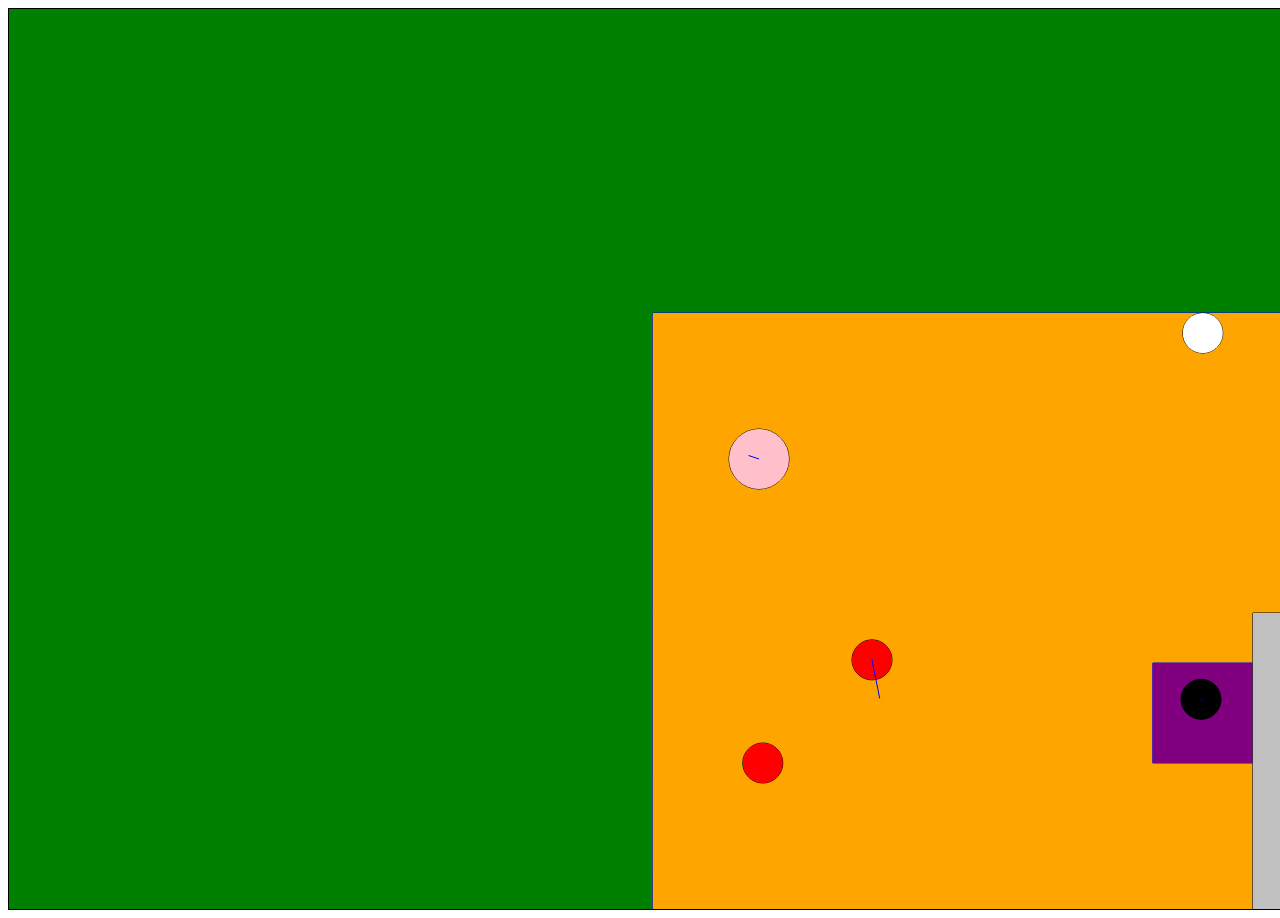
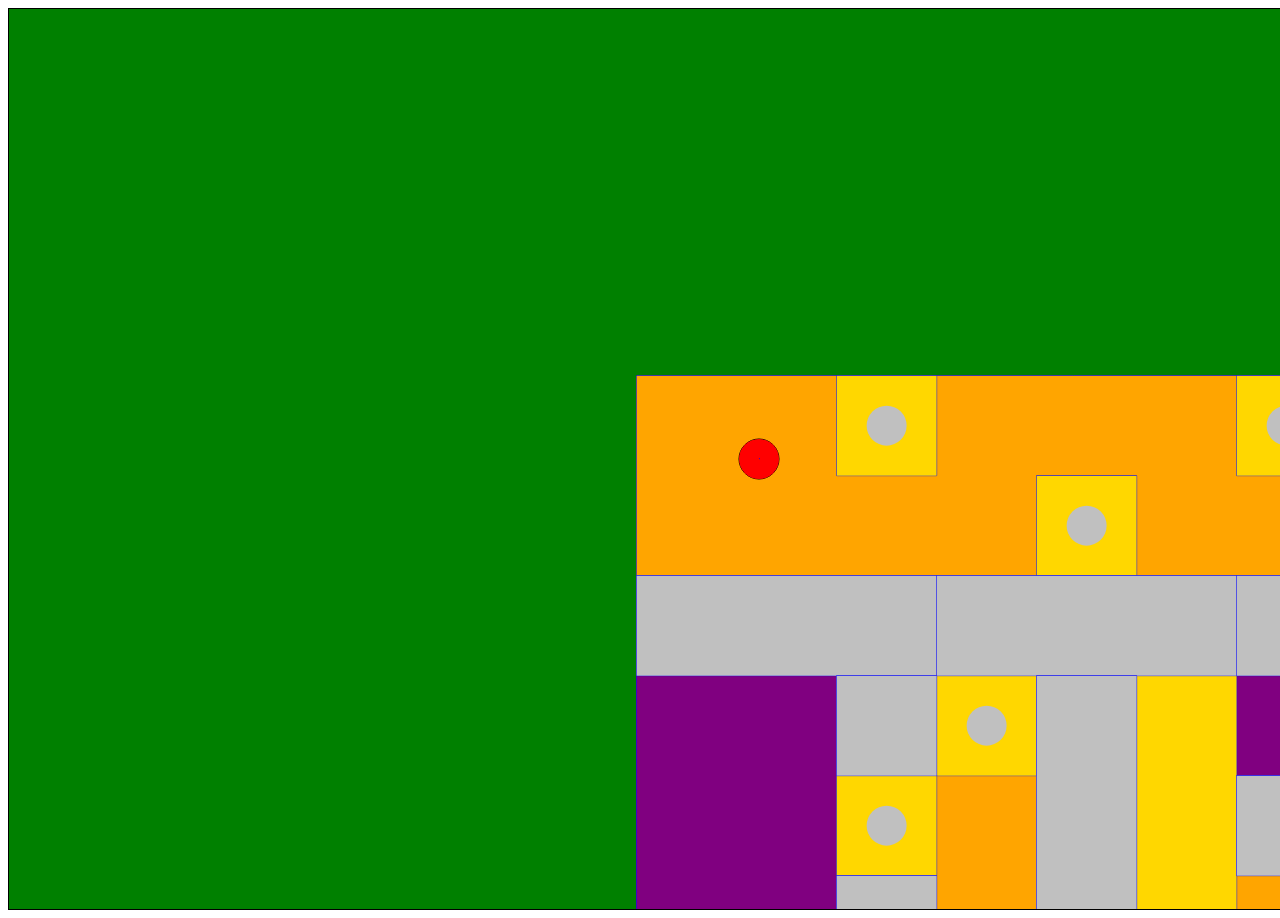
Before and after one commit to JackKyle/Diss, a plain HTML site: page index.html in a window 1280 px wide. Shown: the top 918 px of the page. Drawn offline with Linux system fonts and the light colour scheme.

Commit message:
Add files via upload

```diff
--- a/index.html
+++ b/index.html
@@ -16,6 +16,6 @@
 <body>
     <canvas id="canvas" tabindex = 0 width="1500" height="900"></canvas>
 
-    <script type = "module" src="objectCreation.js"></script>
+    <script type = "module" src="obstacleCourse.js"></script>
 </body>
 </html>
--- a/objectCreation.js
+++ b/objectCreation.js
@@ -1,6 +1,6 @@
 import { mainLoop, FrictionZone, Ball, Magnet, Block, Canvas, Teleporter} from './physics.js';
 
-let defaultCanvas = new Canvas(1500,3000, "black", "orange");
+let defaultCanvas = new Canvas(0, 0, 1500,3000, 0.01, "black", "orange");
 
 let Friction1 = new FrictionZone(500, 350, 100, 100, "black", "purple", 0.05);
 
--- /dev/null
+++ b/obstacleCourse.js
@@ -0,0 +1,129 @@
+import { mainLoop, FrictionZone, Ball, Magnet, Block, Canvas, Teleporter} from './physics.js';
+
+let defaultCanvas = new Canvas(0, 0, 1500,1500, 0.1, "black", "orange");
+
+let Friction1 = new FrictionZone(1300, 0, 100, 300, "black", "purple", 0.5);
+
+let Friction2 = new FrictionZone(900, 1200, 100, 300, "black", "purple", 0.5);
+
+let Friction3 = new FrictionZone(600, 300, 300, 100, "black", "purple", 0.5);
+
+let Friction4 = new FrictionZone(400, 1400, 300, 100, "black", "purple", 0.5);
+
+let Friction5 = new FrictionZone(0, 300, 200, 1200, "black", "purple", 0);
+
+let block1 = new Block(0, 200, 300, 100, "black", "Silver");
+
+let block2 = new Block(300, 200, 300, 100, "black", "Silver");
+
+let block3 = new Block(600, 200, 300, 100, "black", "Silver");
+
+let block4 = new Block(900, 200, 400, 100, "black", "Silver");
+
+let block5 = new Block(1400, 200, 100, 100, "black", "Silver");
+
+let block6 = new Block(1300, 400, 125, 100, "black", "Silver");
+
+let block7 = new Block(1375, 600, 125, 100, "black", "Silver");
+
+let block8 = new Block(1300, 800, 125, 100, "black", "Silver");
+
+let block9 = new Block(1375, 1000, 125, 100, "black", "Silver");
+
+let block10 = new Block(1100, 1200, 325, 100, "black", "Silver");
+
+let block11 = new Block(800, 400, 100, 300, "black", "Silver");
+
+let block12 = new Block(800, 700, 100, 300, "black", "Silver");
+
+let block13 = new Block(800, 1000, 100, 300, "black", "Silver");
+
+let block14 = new Block(800, 1300, 100, 200, "black", "Silver");
+
+let block15 = new Block(400, 1300, 300, 100, "black", "Silver");
+
+let block16 = new Block(600, 400, 100, 100, "black", "Silver");
+
+let block17 = new Block(700, 600, 100, 100, "black", "Silver");
+
+let block18 = new Block(600, 800, 100, 100, "black", "Silver");
+
+let block19 = new Block(700, 1000, 100, 100, "black", "Silver");
+
+let block20 = new Block(600, 1200, 100, 100, "black", "Silver");
+
+let block21 = new Block(400, 300, 100, 300, "black", "Silver");
+
+let block22 = new Block(400, 600, 100, 300, "black", "Silver");
+
+let block23 = new Block(400, 900, 100, 400, "black", "Silver")
+
+let block24 = new Block(200, 500, 100, 300, "black", "Silver");
+
+let block25 = new Block(200, 800, 100, 300, "black", "Silver");
+
+let block26 = new Block(200, 1100, 100, 400, "black", "Silver");
+
+let block27 = new Block(200, 300, 100, 100, "black", "Silver");
+
+let magnet1 = new Magnet (1150, 350, 20, 30, "North", "black", "white");
+
+let magnet2 = new Magnet (1150, 750, 20, 30, "North", "black", "white");
+
+let magnet3 = new Magnet (1150, 1150, 20, 30, "North", "black", "white");
+
+let Teleporter1 = new Teleporter (200, 0, 100, 100, 100, 100, "black", "gold", "silver");
+
+let Teleporter2 = new Teleporter (400, 100, 100, 100, 100, 100, "black", "gold", "silver");
+
+let Teleporter3 = new Teleporter (600, 0, 100, 100, 100, 100, "black", "gold", "silver");
+
+let Teleporter4 = new Teleporter (800, 100, 100, 100, 100, 100, "black", "gold", "silver");
+
+let Teleporter5 = new Teleporter (1000, 0, 100, 100, 100, 100, "black", "gold", "silver");
+
+let Teleporter6 = new Teleporter (1200, 100, 100, 100, 100, 100, "black", "gold", "silver");
+
+let Teleporter7 = new Teleporter (1400, 0, 100, 200, 100, 100, "black", "gold", "silver");
+
+let Teleporter8 = new Teleporter (1200, 300, 100, 900, 1350, 250, "black", "gold", "silver");
+
+let Teleporter9 = new Teleporter (1400, 1400, 100, 100, 1350, 250, "black", "gold", "silver");
+
+let Teleporter10 = new Teleporter (1200, 1300, 100, 100, 1350, 250, "black", "gold", "silver");
+
+let Teleporter11 = new Teleporter (1000, 1400, 100, 100, 1350, 250, "black", "gold", "silver");
+
+let Teleporter12 = new Teleporter (1000, 300, 100, 1000, 950, 1350, "black", "gold", "silver");
+
+let Teleporter13 = new Teleporter (500, 300, 100, 1000, 700, 350, "black", "gold", "silver");
+
+let Teleporter14 = new Teleporter (300, 300, 100, 100, 550, 1450, "black", "gold", "silver");
+
+let Teleporter15 = new Teleporter (200, 400, 100, 100, 100, 350, "black", "gold", "silver");
+
+let Ball1 = new Ball(100, 100, 20, 10, 0, 0, 5, 1, true, "South", 4, false, true, false, "black", "red", "false");
+
+let Ball2 = new Ball(930, 1170, 30, 20, 0, 0, 5, 1, false, "/", 0, true, false, false, "black", "red", "false");
+
+let Ball3 = new Ball(970, 1070, 30, 20, 0, 0, 5, 1, false, "/", 0, true, false, false, "black", "red", "false");
+
+let Ball4 = new Ball(930, 970, 30, 20, 0, 0, 5, 1, false, "/", 0, true, false, false, "black", "red", "false");
+
+let Ball5 = new Ball(970, 870, 30, 20, 0, 0, 5, 1, false, "/", 0, true, false, false, "black", "red", "false");
+
+let Ball6 = new Ball(930, 770, 30, 20, 0, 0, 5, 1, false, "/", 0, true, false, false, "black", "red", "false");
+
+let Ball7 = new Ball(970, 670, 30, 20, 0, 0, 5, 1, false, "/", 0, true, false, false, "black", "red", "false");
+
+let Ball8 = new Ball(930, 570, 30, 20, 0, 0, 5, 1, false, "/", 0, true, false, false, "black", "red", "false");
+
+let Ball9 = new Ball(970, 470, 30, 20, 0, 0, 5, 1, false, "/", 0, true, false, false, "black", "red", "false");
+
+let Ball14 = new Ball(670, 650, 30, 20, 0, 0, 5, 1, true, "South", 3, true, false, false, "black", "red", "false");
+
+let Ball15 = new Ball(670, 1050, 30, 20, 0, 0, 5, 1, true, "South", 3, true, false, false, "black", "red", "false");
+
+let Ball16 = new Ball(100, 350, 30, 20, -3, 5, 5, 1, false, "/", 0, false, false, false, "black", "red", "false");
+
+requestAnimationFrame(mainLoop);
--- a/physics.js
+++ b/physics.js
@@ -6,7 +6,7 @@ const MagnetArray = [];
 const BlockArray = [];
 const CanvasArray = [];
 const TeleportArray = [];
-let friction = 0.000001;
+let friction = 0.001;
 let moveLeft = false;
 let moveRight = false;
 let moveDown = false;
@@ -31,12 +31,29 @@ class Vector{
     }
 }
 class Ball{
-    constructor(xpoint, ypoint, radius, mass, velocityx, velocityy, accelerationScalar, magnetic, pole, magnetism,
-        stationary, player, ghost, outline, fill){
+    constructor(xpoint, ypoint, radius, mass, velocityx, velocityy, maxvelocity, accelerationScalar, magnetic, pole, magnetism,
+        stationary, player, ghost, outline, fill, frictionCheck){
+        if (xpoint<radius){
+            xpoint = radius;
+        }
+        if (ypoint<radius){
+            xpoint = radius;
+        }
         this.centre = new Vector(xpoint, ypoint);
+        if (radius<=0){
+            this.radius = 1;
+        } else {
             this.radius = radius;
+        }
+        if (mass<=0){
+            this.mass = 0.00001;
+        } else{
             this.mass = mass;
+        }
         this.magnetic = magnetic;
+        if (magnetism<0){
+            magnetism = 0;
+        }
         if (this.magnetic == true){
             this.pole = pole;
             this.magnetism = magnetism;
@@ -45,9 +62,19 @@ class Ball{
             this.magnetism = 0;
         }
         this.velocity = new Vector(velocityx,velocityy);
+        this.maxvelocity = maxvelocity;
+        if (accelerationScalar <0){
+            accelerationScalar *= -1;
+        }
         this.accelerationScalar = accelerationScalar;
         this.accelerationVector = new Vector(0,0);
+        if (stationary!== true && stationary!== false){
+            stationary = false;
+        }
         this.stationary = stationary;
+        if (player!== true && player!== false){
+            player = false;
+        }
         this.player = player;
         this.outline = outline;
         this.fill = fill;
@@ -57,7 +84,14 @@ class Ball{
         } else{
             this.canvasCentre = new Vector (0,0);
         }
+        if (ghost!== true && ghost!== false){
+            ghost = false;
+        }
         this.ghost = ghost;
+        if (frictionCheck !== false){
+            frictionCheck = false;
+        }
+        this.frictionCheck = frictionCheck
         BallArray.push(this);
     }
     //displaying the current acceleration and the velocity of the ball
@@ -79,11 +113,26 @@ class Ball{
 
 class FrictionZone{
     constructor(upperxpoint, upperypoint, xlength, ylength, outline, fill, friction){
+        if (upperxpoint<0){
+            upperxpoint = 0;
+        }
+        if (upperypoint<0){
+            upperypoint = 0;
+        }
         this.upperpoint = new Vector (upperxpoint, upperypoint);
         this.canvasStart = new Vector (0,0);
+        if (xlength<=0){
+            xlength = 1;
+        }
+        if (ylength<=0){
+            ylength = 1;
+        }
         this.length = new Vector (xlength, ylength);
         this.outline = outline;
         this.fill = fill;
+        if (friction>1){
+            friction = 1;
+        }
         this.friction = friction;
         FrictionSquareArray.push(this);
     }
@@ -91,9 +140,23 @@ class FrictionZone{
 
 class Magnet{
     constructor(xpoint, ypoint, radius, magnetism, pole, outline, fill){
+        if (xpoint<radius){
+            xpoint = radius;
+        }
+        if (ypoint<radius){
+            xpoint = radius;
+        }
         this.centre = new Vector (xpoint, ypoint);
         this.canvasCentre = new Vector(0,0);
+        if (radius<=0){
+            this.radius = 1;
+        } else {
             this.radius = radius;
+        }
+        this.radius = radius;
+        if (magnetism<0){
+            magnetism = 0;
+        }
         this.magnetism = magnetism;
         this.pole = pole;
         this.outline = outline;
@@ -104,8 +167,20 @@ class Magnet{
 
 class Block {
     constructor(xstart, ystart, xlength, ylength, outline, fill){
+        if (xstart<0){
+            xstart = 0;
+        }
+        if (ystart<0){
+            ystart = 0;
+        }
         this.start = new Vector (xstart, ystart);
         this.canvasStart = new Vector (0,0);
+        if (xlength<=0){
+            xlength = 1;
+        }
+        if (ylength<=0){
+            ylength = 1;
+        }
         this.length = new Vector (xlength, ylength);
         this.outline = outline;
         this.fill = fill;
@@ -115,10 +190,20 @@ class Block {
 }
 
 class Canvas {
-    constructor(xlength, ylength, outline, fill){
-        this.universalStart = new Vector(0, 0);
+    constructor(xstart, ystart, xlength, ylength, friction, outline, fill){
+        this.universalStart = new Vector(xstart, ystart);
         this.canvasStart = new Vector(0,0);
+        if (xlength<=0){
+            xlength = 1;
+        }
+        if (ylength<=0){
+            ylength = 1;
+        }
         this.length = new Vector(xlength, ylength);
+        if (friction<0){
+            friction = 0;
+        }
+        this.friction = friction;
         this.outline = outline;
         this.fill = fill;
         CanvasArray.push(this);
@@ -257,10 +342,24 @@ function ballVectors(ball_1, ball_2){
 //function to add acceleration to the velocity
 function addAcceleration(ball_1){
     if (ball_1.accelerationVector.x_vector>0.01 || ball_1.accelerationVector.x_vector<-0.01){
+        if (ball_1.velocity.x_vector>5){
+            ball_1.velocity.x_vector = 5;
+        } else if (ball_1.velocity.x_vector<-5){
+            ball_1.velocity.x_vector = -5;
+        }
+        if (ball_1.velocity.x_vector<=5&&ball_1.velocity.x_vector>=-5){
             ball_1.velocity.x_vector += ball_1.accelerationVector.x_vector;
         }
+    }
     if (ball_1.accelerationVector.y_vector>0.01 || ball_1.accelerationVector.y_vector<-0.01){
+        if (ball_1.velocity.y_vector>5){
+            ball_1.velocity.y_vector = 5;
+        } else if (ball_1.velocity.y_vector<-5){
+            ball_1.velocity.y_vector = -5;
+        }
+        if (ball_1.velocity.y_vector<=5&&ball_1.velocity.y_vector>=-5){
             ball_1.velocity.y_vector += ball_1.accelerationVector.y_vector;
+        }
     }
 }
 
@@ -279,37 +378,44 @@ function checkFriction(ball_1, square_1){
     //checks that the centre of the ball (the point that would be touching the surface of the friction zone if ball
     //is considered a 2d representation of a sphere) is within the coordinates of the zone and applies friction of
     //zone to the ball
+    if (ball_1.frictionCheck == false){
         if ((ball_1.centre.x_vector>=square_1.upperpoint.x_vector&&ball_1.centre.x_vector<=
             (square_1.upperpoint.x_vector+square_1.length.x_vector)) &&
             (ball_1.centre.y_vector>=square_1.upperpoint.y_vector&&ball_1.centre.y_vector<=
             (square_1.upperpoint.y_vector+square_1.length.y_vector))){
                 ball_1.velocity.x_vector *= 1 - square_1.friction;
                 ball_1.velocity.y_vector *= 1 - square_1.friction;
-    } else {
-        ball_1.velocity.x_vector *= 1 - friction;
-        ball_1.velocity.y_vector *= 1 - friction;
+                console.log(ball_1.radius, square_1.friction);
+                ball_1.frictionCheck = true;
+        }
     }
 }
 
 //function to check if the ball is against the edges
-function checkEdges(ball_1){
+function checkEdges(ball_1, canvas_1){
     //checks that ball isn't past border of screen and reverses vector dependent on side it hits
     //also brings ball back to edge if it were to cross the border due to the small jumps the ball
     //actually makes to simulate movement
-    if (ball_1.centre.x_vector <= ball_1.radius || ball_1.centre.x_vector >= (CanvasArray[0].length.x_vector-ball_1.radius)){
+    if (((ball_1.centre.x_vector-ball_1.radius) <= canvas_1.universalStart.x_vector ||
+     ball_1.centre.x_vector >= (canvas_1.universalStart.x_vector + canvas_1.length.x_vector-ball_1.radius))&&
+     ((ball_1.centre.y_vector-ball_1.radius)>=(canvas_1.universalStart.y_vector-(canvas_1.length.y_vector/20)) &&
+     (ball_1.centre.y_vector+ball_1.radius)<=(canvas_1.universalStart.y_vector+canvas_1.length.y_vector+(canvas_1.length.y_vector/20)))){
         if (ball_1.centre.x_vector<=ball_1.radius){
-            ball_1.centre.x_vector = ball_1.radius;
-        } else if (ball_1.centre.x_vector >= (CanvasArray[0].length.x_vector-ball_1.radius)){
-            ball_1.centre.x_vector = CanvasArray[0].length.x_vector - ball_1.radius;
+            ball_1.centre.x_vector = canvas_1.universalStart.x_vector+ball_1.radius;
+        } else if (ball_1.centre.x_vector >= (canvas_1.length.x_vector-ball_1.radius)){
+            ball_1.centre.x_vector = canvas_1.length.x_vector - ball_1.radius;
         }
         ball_1.velocity.x_vector = -1 * ball_1.velocity.x_vector;
     }
 
-    if (ball_1.centre.y_vector <= ball_1.radius || ball_1.centre.y_vector >= (CanvasArray[0].length.y_vector-ball_1.radius)){
+    if (((ball_1.centre.y_vector-ball_1.radius) <= canvas_1.universalStart.y_vector ||
+    ball_1.centre.y_vector >= (canvas_1.universalStart.y_vector + canvas_1.length.y_vector-ball_1.radius))&&
+    ((ball_1.centre.x_vector-ball_1.radius)>=(canvas_1.universalStart.x_vector-(canvas_1.length.x_vector/20)) &&
+    (ball_1.centre.x_vector+ball_1.radius)<=(canvas_1.universalStart.x_vector+canvas_1.length.x_vector+(canvas_1.length.x_vector/20)))){
         if (ball_1.centre.y_vector<=ball_1.radius){
             ball_1.centre.y_vector = ball_1.radius;
-        } else if (ball_1.centre.y_vector >= (CanvasArray[0].length.y_vector-ball_1.radius)){
-            ball_1.centre.y_vector = CanvasArray[0].length.y_vector - ball_1.radius;
+        } else if (ball_1.centre.y_vector >= (canvas_1.length.y_vector-ball_1.radius)){
+            ball_1.centre.y_vector = canvas_1.length.y_vector - ball_1.radius;
         }
         ball_1.velocity.y_vector = ball_1.velocity.y_vector * -1;
     }
@@ -338,10 +444,10 @@ function checkMagnets(ball_1, magnet_1){
         //mass of ball taken into consideration for calculation of velocity
         magneticVelocity.x_vector *= 1/ball_1.mass;
         magneticVelocity.y_vector *= 1/ball_1.mass;
-        if ((magneticVelocity.x_vector>0.0001 || magneticVelocity.x_vector<-0.0001)&&ball_1.stationary == false){
+        if ((magneticVelocity.x_vector>0.0005 || magneticVelocity.x_vector<-0.0005)&&ball_1.stationary == false){
             ball_1.velocity.x_vector += magneticVelocity.x_vector;
         }
-        if ((magneticVelocity.y_vector>0.0001 || magneticVelocity.y_vector<-0.0001)&&ball_1.stationary == false){
+        if ((magneticVelocity.y_vector>0.0005 || magneticVelocity.y_vector<-0.0005)&&ball_1.stationary == false){
             ball_1.velocity.y_vector += magneticVelocity.y_vector;
         }
     }
@@ -399,34 +505,28 @@ function checkBlocks(ball_1, block_1){
     if ((((ball_1.centre.x_vector+ball_1.radius)>=block_1.start.x_vector)
     &&(ball_1.centre.x_vector+ball_1.radius)<=(block_1.start.x_vector+(block_1.length.x_vector/10)))
     && ball_1.velocity.x_vector>0
-    &&(((ball_1.centre.y_vector+ball_1.radius)>block_1.start.y_vector)
-    &&(ball_1.centre.y_vector-ball_1.radius)<(block_1.start.y_vector+block_1.length.y_vector))){
+    &&(((ball_1.centre.y_vector+ball_1.radius)>=block_1.start.y_vector)
+    &&(ball_1.centre.y_vector-ball_1.radius)<=(block_1.start.y_vector+block_1.length.y_vector))){
         ball_1.centre.x_vector = block_1.start.x_vector-ball_1.radius;
         ball_1.velocity.x_vector *= -1;
-    }
-    //right side of block
-    if ((((ball_1.centre.x_vector-ball_1.radius)>=(block_1.start.x_vector+(block_1.length.x_vector*(9/10))))
+    } else if ((((ball_1.centre.x_vector-ball_1.radius)>=(block_1.start.x_vector+(block_1.length.x_vector*(9/10))))
     &&(ball_1.centre.x_vector-ball_1.radius)<=(block_1.start.x_vector+block_1.length.x_vector))
     && ball_1.velocity.x_vector<0
-    &&(((ball_1.centre.y_vector+ball_1.radius)>block_1.start.y_vector)
-    &&(ball_1.centre.y_vector-ball_1.radius)<(block_1.start.y_vector+block_1.length.y_vector))){
+    &&(((ball_1.centre.y_vector+ball_1.radius)>=block_1.start.y_vector)
+    &&(ball_1.centre.y_vector-ball_1.radius)<=(block_1.start.y_vector+block_1.length.y_vector))){
         ball_1.centre.x_vector = block_1.start.x_vector+block_1.length.x_vector+ball_1.radius;
         ball_1.velocity.x_vector *= -1;
-    }
-    //top of block
-    if ((((ball_1.centre.y_vector+ball_1.radius)>=block_1.start.y_vector)
+    } else if ((((ball_1.centre.y_vector+ball_1.radius)>=block_1.start.y_vector)
     &&(ball_1.centre.y_vector+ball_1.radius)<=(block_1.start.y_vector+(block_1.length.y_vector/10)))
     && ball_1.velocity.y_vector>0
-    &&(((ball_1.centre.x_vector+ball_1.radius)>block_1.start.x_vector)
-    &&(ball_1.centre.x_vector-ball_1.radius)<(block_1.start.x_vector+block_1.length.x_vector))){
+    &&(((ball_1.centre.x_vector+ball_1.radius)>=block_1.start.x_vector)
+    &&(ball_1.centre.x_vector-ball_1.radius)<=(block_1.start.x_vector+block_1.length.x_vector))){
         ball_1.centre.y_vector = block_1.start.y_vector-ball_1.radius;
         ball_1.velocity.y_vector *= -1;
-    }
-    //bottom of block
-    if ((((ball_1.centre.y_vector-ball_1.radius)>=(block_1.start.y_vector+(block_1.length.y_vector*(9/10))))
+    } else if ((((ball_1.centre.y_vector-ball_1.radius)>=(block_1.start.y_vector+(block_1.length.y_vector*(9/10))))
     &&(ball_1.centre.y_vector-ball_1.radius)<=(block_1.start.y_vector+block_1.length.y_vector))
     && ball_1.velocity.y_vector<0
-    &&(((ball_1.centre.x_vector+ball_1.radius)>block_1.start.x_vector)
+    &&(((ball_1.centre.x_vector+ball_1.radius)>=block_1.start.x_vector)
     &&(ball_1.centre.x_vector-ball_1.radius)<(block_1.start.x_vector+block_1.length.x_vector))){
         ball_1.centre.y_vector = block_1.start.y_vector+block_1.length.y_vector+ball_1.radius;
         ball_1.velocity.y_vector *= -1;
@@ -435,7 +535,7 @@ function checkBlocks(ball_1, block_1){
 
 //function to check for teleport zones
 function checkTeleport(ball_1, teleport_1){
-    //checks that the centre of the sphere (the point that would be touching the surface of the friction zone if ball
+    //checks that the centre of the sphere (the point that would be touching the surface of the teleport zone if ball
     //is considered a 2d representation of a sphere) is within the coordinates of the zone and teleports the ball to the specified area
     //if so
     if ((ball_1.centre.x_vector>=teleport_1.start.x_vector&&ball_1.centre.x_vector<=
@@ -449,14 +549,19 @@ function checkTeleport(ball_1, teleport_1){
 
 //group of functions to avoid code repetition
 function functionGroup(ball_1){
-    checkEdges(ball_1);
+    CanvasArray.forEach(canvas_1 => {
+        checkEdges(ball_1, canvas_1);
+    });
     if (ball_1.ghost == false){
+        ball_1.frictionCheck = false;
         FrictionSquareArray.forEach(square_1 => {
             checkFriction(ball_1, square_1);
         });
+        if (ball_1.magnetic == true){
             MagnetArray.forEach(magnet_1 => {
                 checkMagnets(ball_1, magnet_1);
             });
+        }
         BlockArray.forEach(block_1 => {
             checkBlocks(ball_1, block_1);
         });
@@ -465,6 +570,11 @@ function functionGroup(ball_1){
         })
     }
     addAcceleration(ball_1);
+    if (ball_1.frictionCheck == false){
+        ball_1.velocity.x_vector *= 1-CanvasArray[0].friction;
+        ball_1.velocity.y_vector *= 1-CanvasArray[0].friction;
+        ball_1.frictionCheck = true;
+    }
     addVelocity(ball_1);
 }
 
@@ -603,7 +713,7 @@ function mainLoop() {
             });
             PlayerBallArray.splice(0, PlayerBallArray.length);
         }
-        let PlayerCamera = new Ball(100, 100, 0, 0.00001, 0, 0, 0.1, false, "/", 0, false, true, true, "black", "purple");
+        let PlayerCamera = new Ball(100, 100, 0, 0.00001, 0, 0, 5, 0.1, false, "/", 0, false, true, true, CanvasArray[0].fill, CanvasArray[0].fill);
     }
     PlayerBallArray.forEach((ball_1) => {
         CanvasArray.forEach((canvas_1) => {
@@ -646,12 +756,16 @@ function mainLoop() {
                     checkMagneticBalls(ball_1, BallArray[num]);
                 }
             }
+            if (ball_1.stationary == false){
                 functionGroup(ball_1);
+            }
         } else {
             if (ball_1.player == true){
                 playerControl(ball_1);
             }
+            if (ball_1.stationary == false){
                 functionGroup(ball_1);
+            }
         }
         if (ball_1.stationary == false && ball_1.ghost == false){
             ball_1.speedDisplay();
```
Lines whose indentation alone changed are shown as unchanged.
